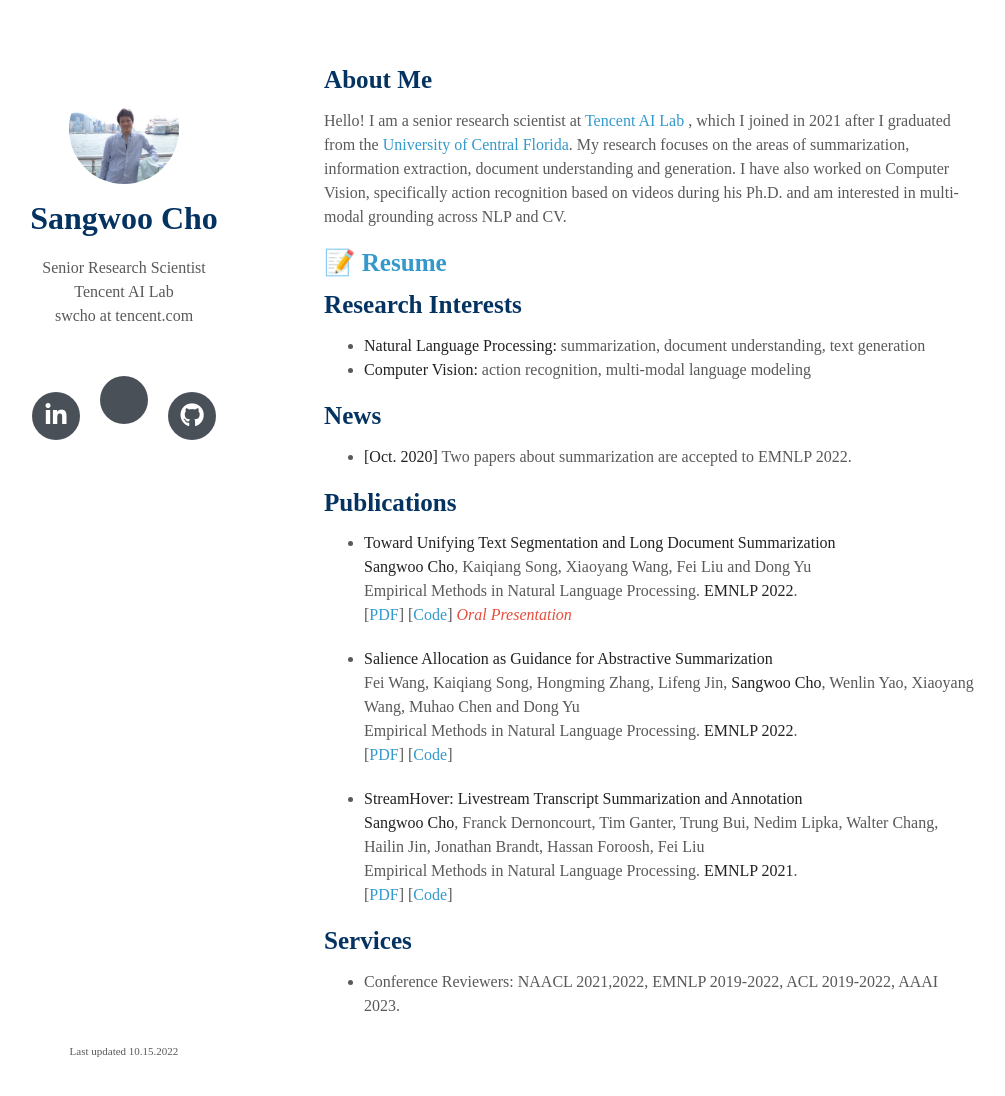
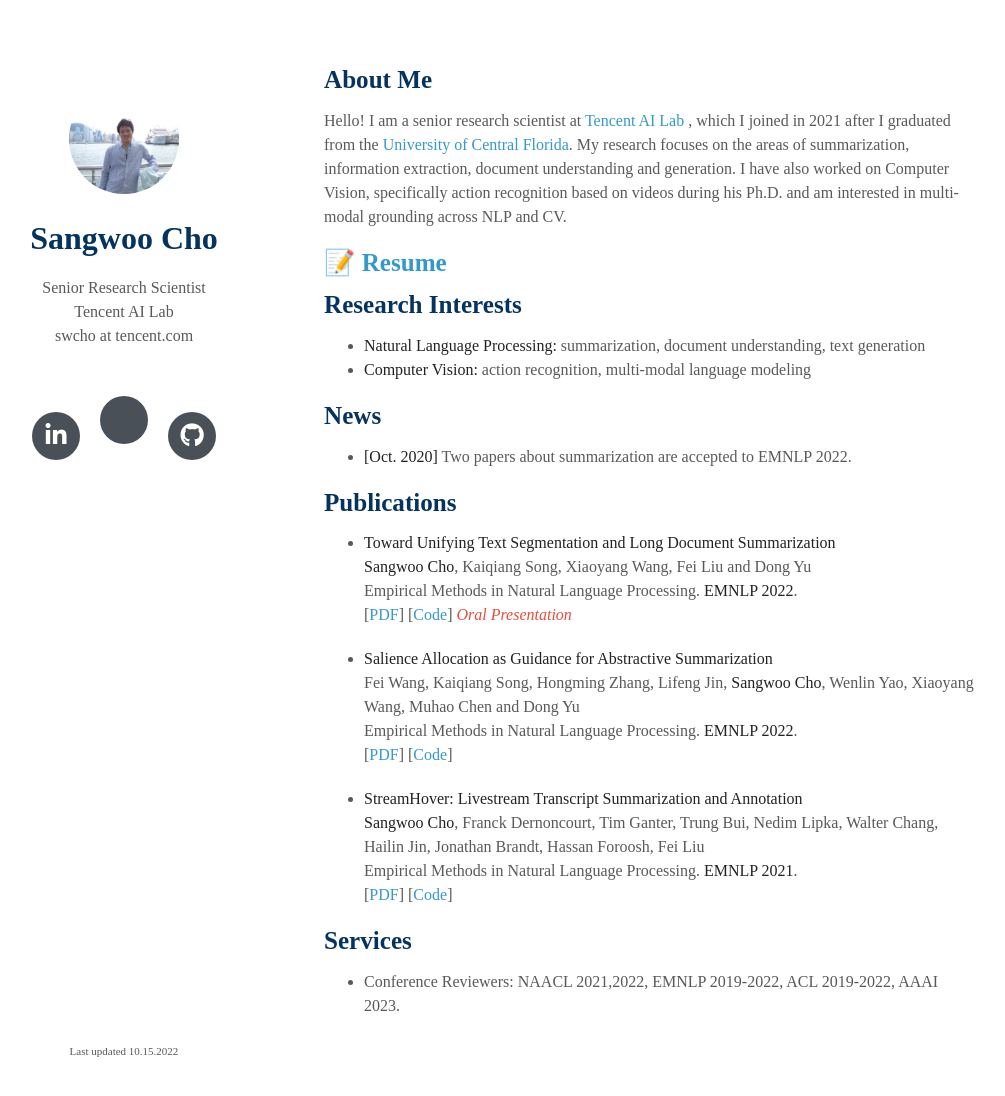
Before and after one commit to sangwoo3/sangwoo3.github.io, a Jekyll site: the page built from index.md, in a window 1280 px wide and 1112 px high. Shown: the top 1096 px of the window, without its empty margins (146-1151 px from the left). Built offline with Jekyll 4.4.1, drawn with Linux system fonts in a browser that asks for light colours; nearby versions of some CDN libraries; some web fonts are replaced; a style sheet for code colours, icons or effects is not loaded; our own code applies the rules of GitHub Pages for plain Markdown files.

Commit message:
new homepage

```diff
--- a/_sass/minimal-light.scss
+++ b/_sass/minimal-light.scss
@@ -91,14 +91,14 @@
       }
 
       .image.avatar img {
-        border-radius: 50%;
+        border-radius: 100%;
         width: 50%;
-        padding:10px;
+        padding:20px;
       }
 
     #header .image.avatar {
       margin: 0 0 1em 0;
-      width: 12.00em;
+      width: 24.00em;
     }
 
 h1, h3, h4, h5, h6 {
```
